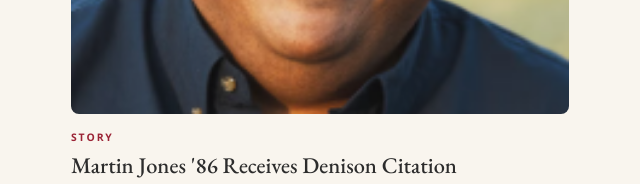
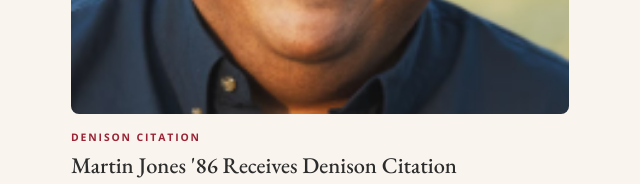
Before and after one commit to Denisonbaa/site, an Eleventy site: page newsletter/q1-2026.md in a window 1280 px wide. Shown: the part 3520-3704 px from the top of the page, 51-691 px from the left. Built offline with nearby package versions, Linux system fonts and the light colour scheme; Eleventy itself is replaced by a stand-in of ours; files that its build step writes are made by us from their sources.

Commit message:
Update Newsletter Issue “q1-2026”

```diff
--- a/newsletter/q1-2026.md
+++ b/newsletter/q1-2026.md
@@ -67,6 +67,7 @@ stories:
 
       Martin is a two-time Emmy Award-nominated producer and the former head of Austin Studios, a production facility operated by the Austin Film Society, one of the nation’s leading media nonprofits. A creative innovator and founder of Day for Night Entertainment, Jones has produced numerous feature films, music videos, and national commercials for global brands. Before relocating to Texas, Jones was the CEO of MetroEast Community Media, a nonprofit aimed at providing multimedia training, studio time, and equipment access to underserved communities. He has worked in media production, studio management, and film since 1994. Jones generously gives his time to outreach within the film community and beyond as a trustee, juror, and board member, working to reshape storytelling through vision, strategy, and inclusion. He supports Denison as the vice president of the Black Alumni Association and served as chair of Denison’s Annual Fund for several years, encouraging thousands of Denisonians to give back to the university. He is a passionate advocate for Black student success and mentorship.
     image: /images/martin-jones2.png
+    tag: Denison Citation
 events:
   - month: Nov
     day: 6-8
```
